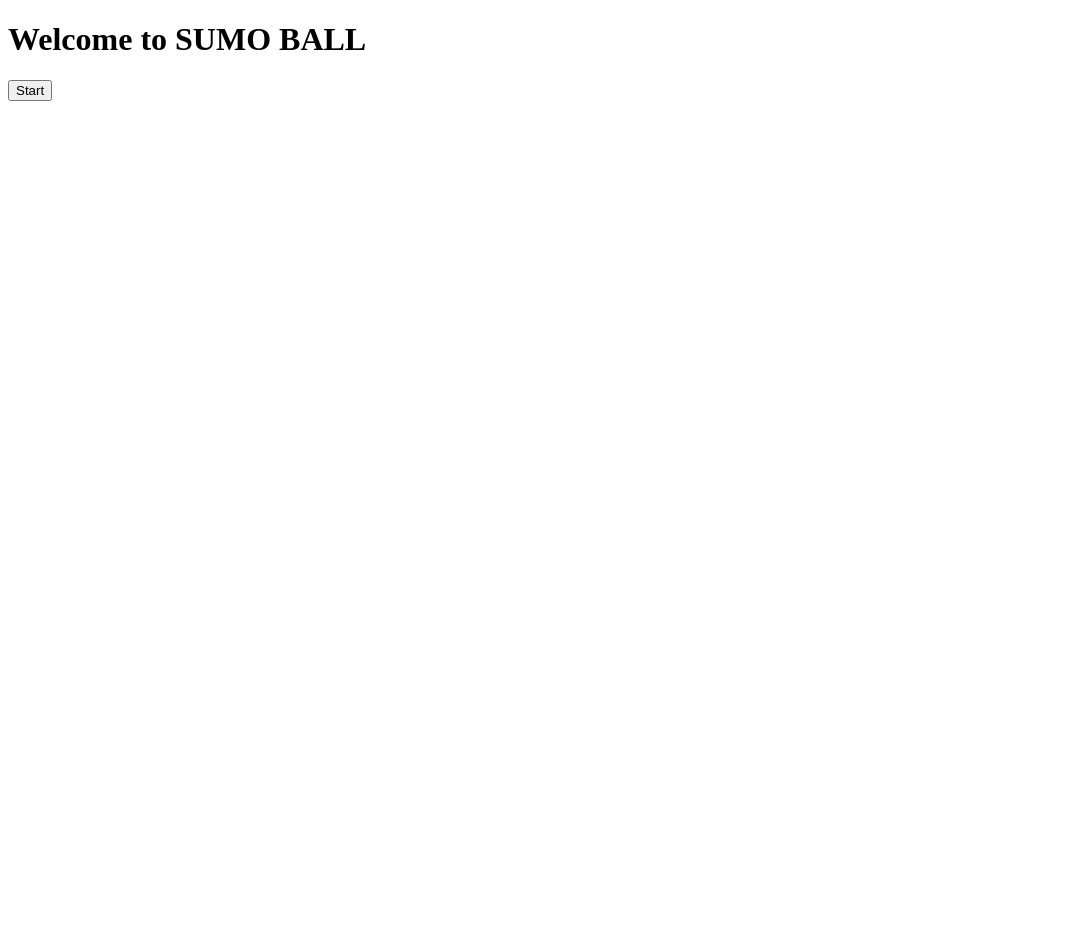
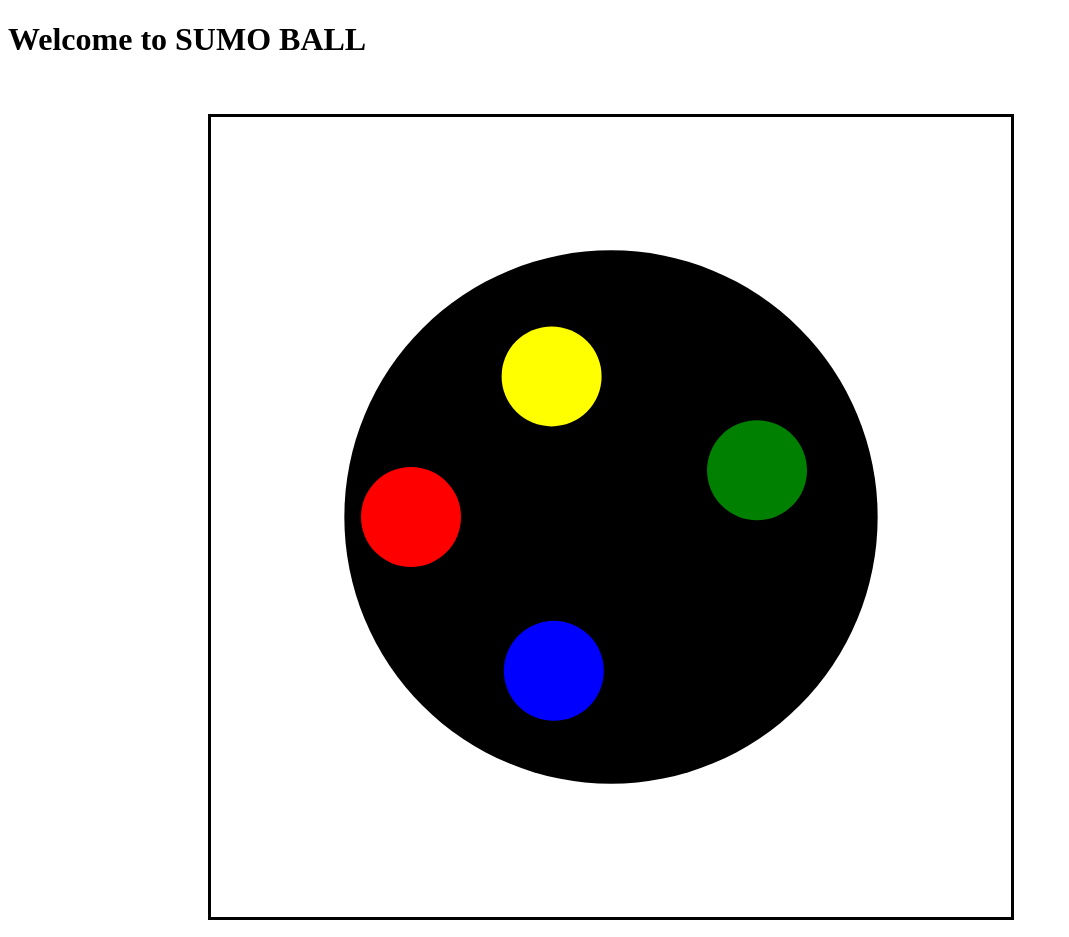
Before and after one commit to AlexSalamanca/SumoBall, a plain HTML site: page index.html in a window 1280 px wide. Both pictures are taken after a click on the button "Start". Shown: the whole page, without its empty margins (0-1069 px from the left). Before the commit the page ends 800 px from the top, so only its background shows below. Drawn offline with Linux system fonts and the light colour scheme.

Commit message:
Added winning screen, finding the nearest enemy and improve the movement of the players

```diff
--- a/script.js
+++ b/script.js
@@ -1,98 +1,97 @@
-let canvas
-const maxCanvasWidth = 600;
-const maxCanvasHeight = 600;
+let canvas;
+let button;
+const maxCanvasWidth = 800;
+const maxCanvasHeight = 800;
 let ctx;
 
 let speed = 0;
 let mass = 10;
 let players = new Array();
-<<<<<<< HEAD
-let platform;
+let player1;
 
-=======
-let player1;
->>>>>>> 44f231f2e66c28f2a740477aa93517f3f22cea47
-let up = false;
-let down = false;
-let right = false;
-let left = false;
-
-//let accelerationTimer = setInterval(acceleration, 1000);
-
-
-
+let platformObj;
+let winner = false;
 
 function startGame(){
-  let button = document.getElementById('startButton');
+  button = document.getElementById('startButton');
   let canvasCreation = document.getElementById("canvasCall");
-  button.remove();
-  canvasCreation.innerHTML = "<canvas id='canvas' width='600' height='600' style='border: 3px solid black;'></canvas>";
+  button.style.visibility = "hidden";
+  canvasCreation.innerHTML = "<canvas id='canvas' width=800 height=800wd style='border: 3px solid black;'></canvas>";
   canvas = document.getElementById('canvas');
+  canvas.style.marginLeft = "200px";
   ctx = canvas.getContext("2d");
-<<<<<<< HEAD
-  platform = new Platform(maxCanvasWidth / 2, maxCanvasHeight / 2, 250, "black");
-  players.push(new Player(maxCanvasWidth / 4, maxCanvasHeight / 2, 50, "red", speed, mass, true));
-=======
-  platform(maxCanvasWidth / 2, maxCanvasHeight / 2, 250, "black");
-  players.push(player1 = new Player(maxCanvasWidth / 4, maxCanvasHeight / 2, 50, "red", speed, mass, true));
->>>>>>> 44f231f2e66c28f2a740477aa93517f3f22cea47
-  players.push(new Player(maxCanvasWidth / 2, maxCanvasHeight / 4, 50, "yellow", speed, mass, false));
-  players.push(new Player(maxCanvasWidth / 1.3, maxCanvasHeight / 2, 50, "green", speed, mass, false));
-  players.push(new Player(maxCanvasWidth / 2, maxCanvasHeight / 1.3, 50, "blue", speed, mass, false));
+  while(players.length > 0){
+    players.splice(0, 1);
+  }
+  platformObj = new Platform(maxCanvasWidth / 2, maxCanvasHeight / 2, maxCanvasWidth / 3, "black");
+  players.push(player1 = new Player(maxCanvasWidth / 4, maxCanvasHeight / 2, 50, "red", speed, mass, true, "red"));
+  players.push(new Player(maxCanvasWidth / 2, maxCanvasHeight / 4, 50, "yellow", speed, mass, false, "yellow"));
+  players.push(new Player(maxCanvasWidth / 1.3, maxCanvasHeight / 2, 50, "green", speed, mass, false, "green"));
+  players.push(new Player(maxCanvasWidth / 2, maxCanvasHeight / 1.3, 50, "blue", speed, mass, false, "blue"));
+  animate();
 }
 
 function animate(){
   requestAnimationFrame(animate);
   ctx.clearRect(0, 0, canvas.width, canvas.height);
-<<<<<<< HEAD
-  platform.update();
-=======
-  platform(maxCanvasWidth / 2, maxCanvasHeight / 2, 250, "black");
-
->>>>>>> 44f231f2e66c28f2a740477aa93517f3f22cea47
+  if(!winner){
+    platformObj.draw();
+    player1.newPosition();
     for(let i = 0; i < players.length; i++){
       players[i].update(players);
     }
-  player1.newPosition();
+
+  }
+  checkWinner();
 }
 
-function Player(x, y, radius, color, speed, mass, player){
+function Player(x, y, radius, color, speed, mass, player, name){
   this.x = x;
   this.y = y;
   this.angle = 0;
   this.rotationAngle = 0;
-  if(player){
-    this.velocity = {
-      x: speed / getTime(),
-      y: speed / getTime()
-    };
-  }
-  else{
+  this.speed = speed;
   this.velocity = {
     x: Math.random() - 0.5,
     y: Math.random() - 0.5
   };
-  }
+  this.speedModifyer = 0.5;
   this.player = player;
-  this.speed = speed;
+
   this.mass = mass;
   this.radius = radius;
   this.color = color;
+  this.name = name;
+  this.isPush = false;
+  this.lost = false;
 
   this.update = players => {
     this.draw();
-
     for(let i = 0; i < players.length; i++){
       if(this === players[i]) continue;
-      if(getDistance(this.x, this.y, players[i].x, players[i].y) - this.radius * 2 < 0){
+
+      if(getDistance(this.x, this.y, players[i].x, players[i].y) - this.radius * 2 <= 0){
         push(this, players[i]);
-        this.x += this.velocity.x;
-        this.y += this.velocity.y;
       }
+    }
+
+    if(!this.isPush && !this.player) {
+      let enemy = this.findEnemy();
+      this.angle = getAngle(enemy.x, enemy.y, this.x, this.y);
+      this.x += (Math.cos(this.angle) + this.speed) * this.speedModifyer;
+      this.y += (Math.sin(this.angle) + this.speed) * this.speedModifyer;
+    }
+    else if(this.isPush){
       this.x += this.velocity.x;
       this.y += this.velocity.y;
     }
 
+    if(this.x - this.radius <= 0 || this.x + this.radius >= maxCanvasWidth){
+      this.velocity.x = -this.velocity.x;
+    }
+    if(this.y - this.radius <= 0 || this.y + this.radius >= maxCanvasHeight){
+      this.velocity.y = -this.velocity.y;
+    }
   };
   this.draw = function(){
     ctx.fillStyle = this.color;
@@ -106,34 +105,75 @@ function Player(x, y, radius, color, speed, mass, player){
     ctx.closePath();
   };
 
-  if(player){
+  this.findEnemy = function(){
+    let enemies = new Array();
+    let minDistance = Infinity;
+    let nearestEnemy = 1;
+
+    for(let i = 0; i < players.length; i++){
+      if(this === players[i]) continue;
+      enemies.push([i, getDistance(this.x, this.y, players[i].x, players[i].y)]);
+    }
+
+    for(let i = 0; i < enemies.length; i++){
+      if(enemies[i][1] < minDistance) {
+        minDistance = enemies[i][1];
+        nearestEnemy = enemies[i][0];
+      }
+    }
+
+    return players[nearestEnemy];
+  }
+
   this.newPosition = function(){
     this.angle += this.rotationAngle * Math.PI / 180;
     this.x += this.speed * Math.sin(this.angle);
     this.y -= this.speed * Math.cos(this.angle);
   }
 }
-}
 
 function Platform(x, y, radius, color){
-  this.update = function(){
-    ctx.fillStyle = color;
+  this.x = x;
+  this.y = y;
+  this.radius = radius;
+  this.color = color;
+  this.velocity ={
+    x: 0,
+    y: 0
+  };
+  this.mass = 10;
+  this.draw = function(){
+    ctx.fillStyle = this.color;
     ctx.beginPath();
-    ctx.arc(x, y, radius, 0, 2 * Math.PI);
+    ctx.arc(this.x, this.y, this.radius, 0, 2 * Math.PI);
     ctx.fill();
     ctx.closePath();
   }
 }
 
-//Program the AI
-function artificialIntelligence(players){
-  let minDistance = 9999;
+function checkWinner(){
   for(let i = 0; i < players.length; i++){
-    if(players[i].player) continue;
-    if(getDistance(this.x, this.y, players[i].x, players[i].y) - this.radius * 2 < 0){
-      push(this, players[i]);
+    if(!players[i].lost){
+      if(getDistance(platformObj.x, platformObj.y, players[i].x, players[i].y) > platformObj.radius){
+        players[i].isPush = true;
+        players[i].lost = true;
+        let elimination = setInterval(function () {
+          players[i].radius -= 10;
+          if(players[i].radius <= 1){
+            clearInterval(elimination);
+            players.splice(i, 1);
+          }
+        }, 500);
       }
     }
   }
-
-animate();
+  if(players.length == 1){
+    winner = true;
+    button.style.visibility = "visible"
+    canvas.style.backgroundColor = players[0].color;
+    platformObj.color = players[0].color;
+    ctx.fillStyle = "#337CA0";
+    ctx.font = "50px Arial";
+    ctx.fillText(" The winner is " + players[0].name, 75, 300);
+  }
+}
--- a/utility.js
+++ b/utility.js
@@ -7,6 +7,7 @@ function getTime(){
 
 //Add listerners for the keydown and keyup events
 addEventListener("keydown", function(event){
+  if(!player1.isPush){
     if(event.keyCode == 87){
       player1.speed = 1;
     }
@@ -19,6 +20,7 @@ addEventListener("keydown", function(event){
     if(event.keyCode == 68){
       player1.rotationAngle = 1;
     }
+  }
 });
 
 addEventListener("keyup", function(event){
@@ -27,12 +29,16 @@ addEventListener("keyup", function(event){
 });
 //Collision detection
 
-//Detects when two objects collide using the Pythagorean Theorem
+//Get the distance between two points using the Pythagorean Theorem
 function getDistance(x1, y1, x2, y2){
   let xDistance = x2 - x1;
   let yDistance = y2 - y1;
 
   return Math.sqrt(Math.pow(xDistance, 2) + Math.pow(yDistance, 2));
+}
+
+function getAngle(playerX, playerY, otherPlayerX, otherPlayerY){
+  return Math.atan2(playerY - otherPlayerY, playerX - otherPlayerX);
 }
 
 /*
@@ -94,4 +100,11 @@ function push(player, collidedPlayer) {
     collidedPlayer.velocity.x = finalCollidedPlayerVelocity.x;
     collidedPlayer.velocity.y = finalCollidedPlayerVelocity.y;
   }
+
+  player.isPush = true;
+  collidedPlayer.isPush = true;
+  setTimeout(function () {
+    player.isPush = false;
+    collidedPlayer.isPush = false;
+  }, 2000);
 }
```
Also changed, not shown: index.html (+1 -0 lines). Lines whose indentation alone changed are shown as unchanged.
